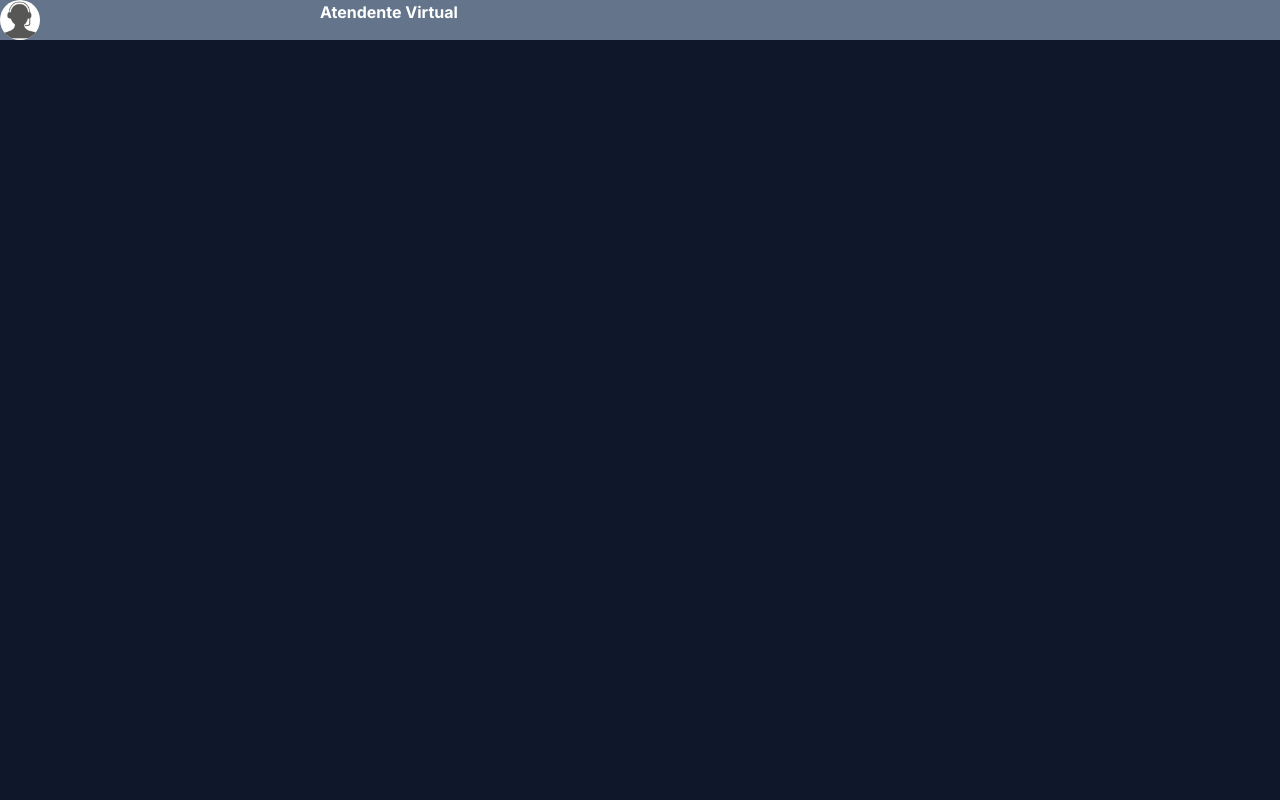
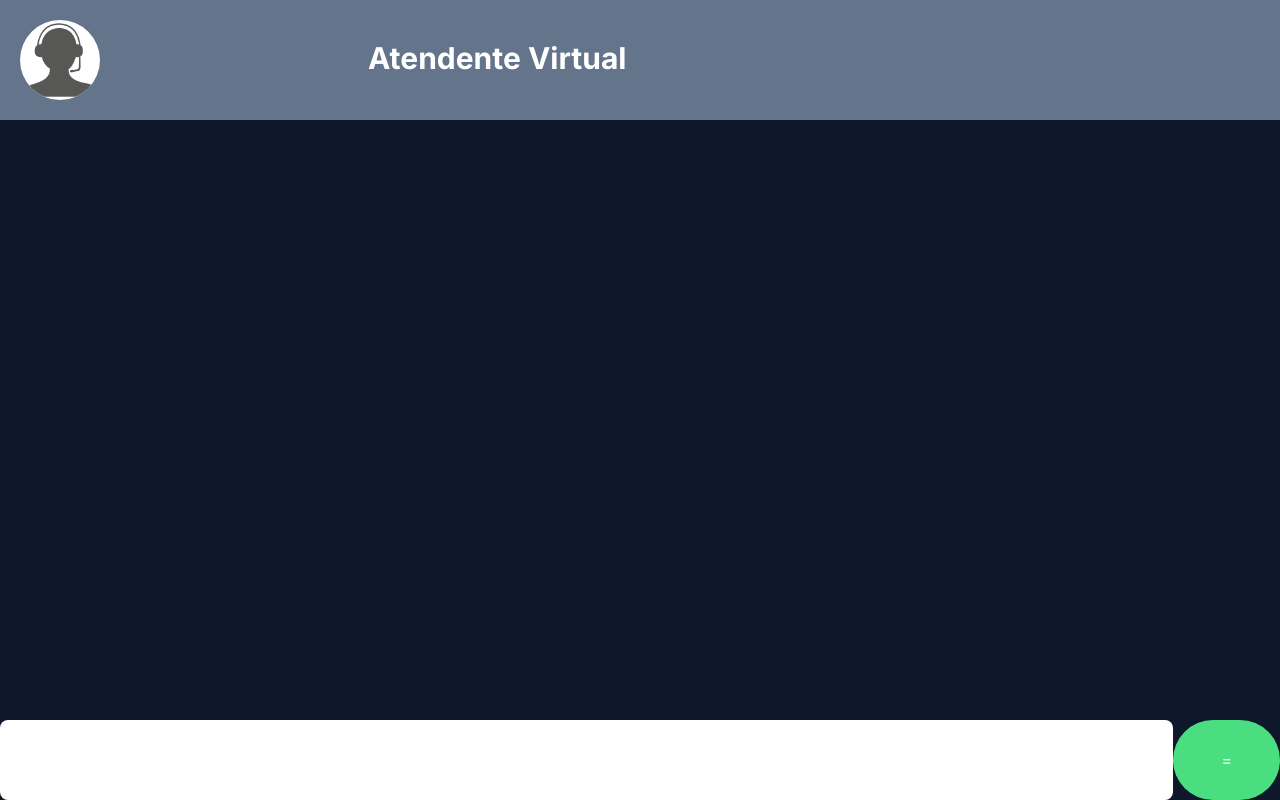
Before and after one commit to NathanAtaliba/React_Project, a React (Vite) app in the folder my-app/: page / in a window 1280 px wide. Built offline with nearby package versions, Linux system fonts and the light colour scheme.

Commit message:
add interface

```diff
--- a/my-app/src/App.tsx
+++ b/my-app/src/App.tsx
@@ -4,12 +4,17 @@ export function App() {
   //linha de cima(foto da atendente e nome da atendente)
   //campo de troca de mensagens (conversa entre o chat e o cliente)
   //campo para digitação das mensagens (campo para digitação do usuario)
-  <div className= 'bg-slate-500 text-left flex flex-row items-stretch space-x-0'>
-    <div className='basis-1/4 text-white'>
-      <img src="atendente.png" className="bg-white rounded-full w-10 "></img>
+  <>
+  <div className= 'bg-slate-500 text-left flex flex-row items-stretch gap-2'>
+    <div className='basis-1/4 text-white p-5'>
+      <img src="atendente.png" className="bg-white rounded-full w-20"></img>
     </div>
-    <div className="basis-1/2 text-white font-bold text-left">Atendente Virtual</div>
-
+    <div className="p-10 basis-1/2 text-white font-bold text-left size-10 text-3xl">Atendente Virtual</div>
   </div>
-  )
+  <div className="rounded-lg absolute flex flex-row w-full items-stretch gap-2 bg-slate-900 h-20 bottom-0 ">
+    <input className= "text-3xl rounded-lg bg-white text-left flex flex-row items-stretch text-black font-bold h-15 w-11/12" />
+    <button className="absolute bg-green-400 rounded-full h-18 w-1/12 right-0 top-0 h-20 ">=</button>
+  </div>
+  </>
+)
 }
```
